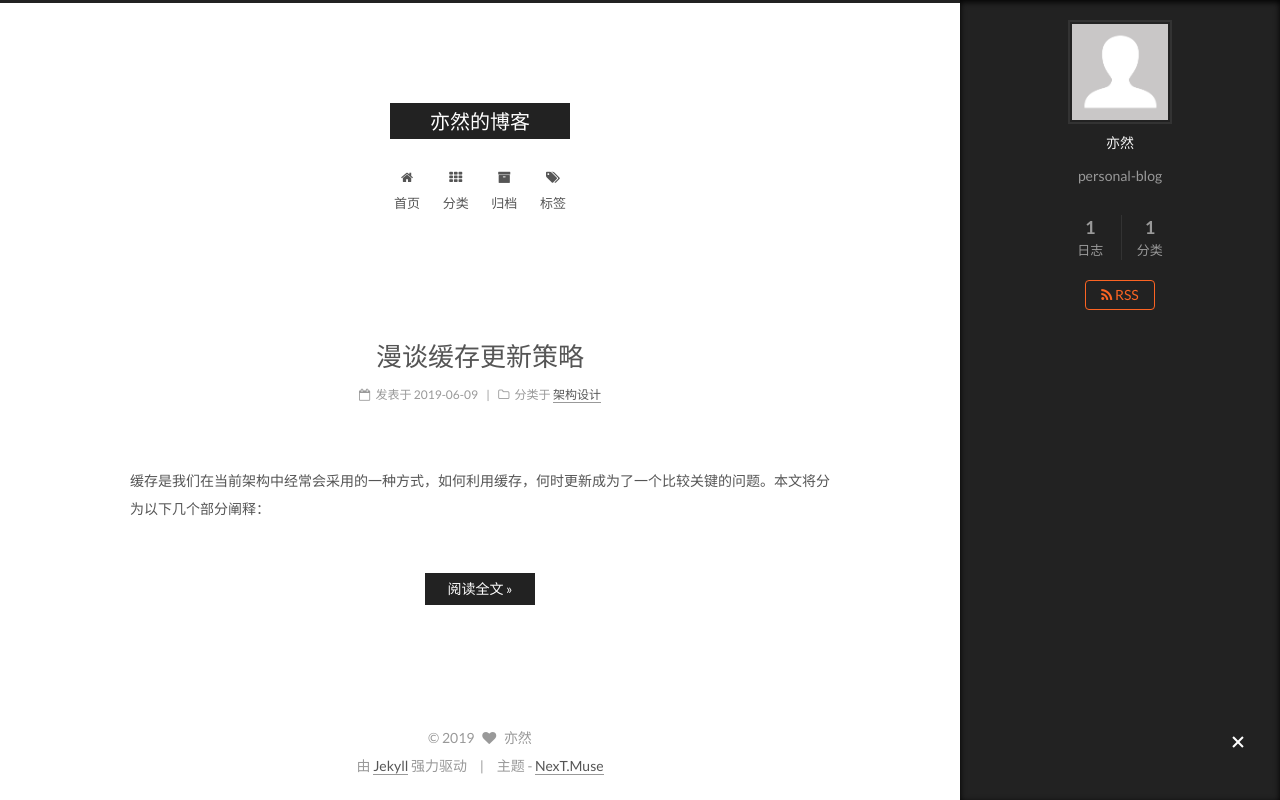
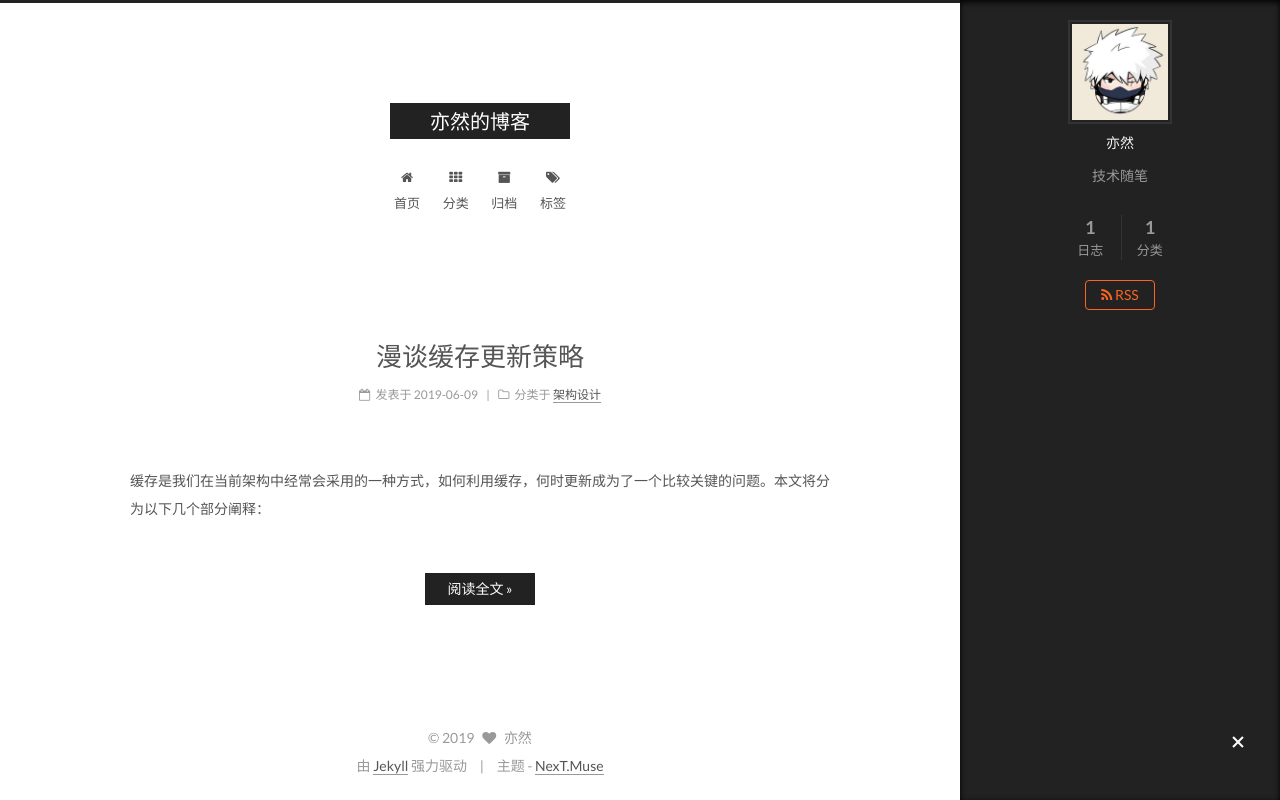
Before and after one commit to Acernus/Acernus.github.io, a plain HTML site: page index.html in a window 1280 px wide. Both pictures are taken after a click on the element 1238 px from the left and 743 px from the top of the page. Drawn offline with Linux system fonts and the light colour scheme.

Commit message:
change avatart

```diff
--- a/assets/css/main.css
+++ b/assets/css/main.css
@@ -558,7 +558,7 @@ pre .k, pre .kd, pre .kn, pre .kp, pre .kr, pre .kt, pre .javascript .function {
 .links-of-author { margin-top: 20px; }
 
 .links-of-author a { display: inline-block; vertical-align: middle; margin-right: 10px; margin-bottom: 10px; border-bottom-color: #555; font-size: 13px; }
-.links-of-author a:before { display: inline-block; vertical-align: middle; margin-right: 3px; content: " "; width: 4px; height: 4px; border-radius: 50%; background: #ccffd6; }
+.links-of-author a:before { display: inline-block; vertical-align: middle; margin-right: 3px; content: " "; width: 4px; height: 4px; border-radius: 50%; background: lime; }
 
 .links-of-blogroll { font-size: 13px; }
 
--- a/atom.xml
+++ b/atom.xml
@@ -1,4 +1,4 @@
-<?xml version="1.0" encoding="utf-8"?><feed xmlns="http://www.w3.org/2005/Atom" ><generator uri="https://jekyllrb.com/" version="3.7.4">Jekyll</generator><link href="http://localhost:4000/atom.xml" rel="self" type="application/atom+xml" /><link href="http://localhost:4000/" rel="alternate" type="text/html" /><updated>2019-06-09T16:41:26+08:00</updated><id>http://localhost:4000/atom.xml</id><title type="html">亦然的博客</title><subtitle>personal-blog</subtitle><author><name>亦然</name></author><entry><title type="html">漫谈缓存更新策略</title><link href="http://localhost:4000/%E6%9E%B6%E6%9E%84%E8%AE%BE%E8%AE%A1/2019/06/09/%E6%BC%AB%E8%B0%88%E7%BC%93%E5%AD%98%E6%9B%B4%E6%96%B0%E7%AD%96%E7%95%A5/" rel="alternate" type="text/html" title="漫谈缓存更新策略" /><published>2019-06-09T00:00:00+08:00</published><updated>2019-06-09T00:00:00+08:00</updated><id>http://localhost:4000/%E6%9E%B6%E6%9E%84%E8%AE%BE%E8%AE%A1/2019/06/09/%E6%BC%AB%E8%B0%88%E7%BC%93%E5%AD%98%E6%9B%B4%E6%96%B0%E7%AD%96%E7%95%A5</id><content type="html" xml:base="http://localhost:4000/%E6%9E%B6%E6%9E%84%E8%AE%BE%E8%AE%A1/2019/06/09/%E6%BC%AB%E8%B0%88%E7%BC%93%E5%AD%98%E6%9B%B4%E6%96%B0%E7%AD%96%E7%95%A5/">&lt;p&gt;缓存是我们在当前架构中经常会采用的一种方式，如何利用缓存，何时更新成为了一个比较关键的问题。本文将分为以下几个部分阐释：&lt;/p&gt;
+<?xml version="1.0" encoding="utf-8"?><feed xmlns="http://www.w3.org/2005/Atom" ><generator uri="https://jekyllrb.com/" version="3.7.4">Jekyll</generator><link href="http://localhost:4000/atom.xml" rel="self" type="application/atom+xml" /><link href="http://localhost:4000/" rel="alternate" type="text/html" /><updated>2019-06-09T16:57:35+08:00</updated><id>http://localhost:4000/atom.xml</id><title type="html">亦然的博客</title><subtitle>技术随笔</subtitle><author><name>亦然</name></author><entry><title type="html">漫谈缓存更新策略</title><link href="http://localhost:4000/%E6%9E%B6%E6%9E%84%E8%AE%BE%E8%AE%A1/2019/06/09/%E6%BC%AB%E8%B0%88%E7%BC%93%E5%AD%98%E6%9B%B4%E6%96%B0%E7%AD%96%E7%95%A5/" rel="alternate" type="text/html" title="漫谈缓存更新策略" /><published>2019-06-09T00:00:00+08:00</published><updated>2019-06-09T00:00:00+08:00</updated><id>http://localhost:4000/%E6%9E%B6%E6%9E%84%E8%AE%BE%E8%AE%A1/2019/06/09/%E6%BC%AB%E8%B0%88%E7%BC%93%E5%AD%98%E6%9B%B4%E6%96%B0%E7%AD%96%E7%95%A5</id><content type="html" xml:base="http://localhost:4000/%E6%9E%B6%E6%9E%84%E8%AE%BE%E8%AE%A1/2019/06/09/%E6%BC%AB%E8%B0%88%E7%BC%93%E5%AD%98%E6%9B%B4%E6%96%B0%E7%AD%96%E7%95%A5/">&lt;p&gt;缓存是我们在当前架构中经常会采用的一种方式，如何利用缓存，何时更新成为了一个比较关键的问题。本文将分为以下几个部分阐释：&lt;/p&gt;
 
 &lt;ul&gt;
   &lt;li&gt;为什么要使用缓存&lt;/li&gt;
--- a/index.html
+++ b/index.html
@@ -111,17 +111,17 @@
 
 
 
-<meta name="description" content="personal-blog">
+<meta name="description" content="技术随笔">
 <meta name="keywords" content="Jekyll, NexT">
 <meta property="og:type" content="website">
 <meta property="og:title" content="亦然的博客">
 <meta property="og:url" content="http://localhost:4000/">
 <meta property="og:site_name" content="亦然的博客">
-<meta property="og:description" content="personal-blog">
+<meta property="og:description" content="技术随笔">
 <meta property="og:locale" content="zh-Hans">
 <meta name="twitter:card" content="summary">
 <meta name="twitter:title" content="亦然的博客">
-<meta name="twitter:description" content="personal-blog">
+<meta name="twitter:description" content="技术随笔">
 
 
 <script type="text/javascript" id="hexo.configurations">
@@ -310,7 +310,7 @@
     <span hidden itemprop="author" itemscope itemtype="http://schema.org/Person">
       <meta itemprop="name" content="亦然">
       <meta itemprop="description" content="">
-      <meta itemprop="image" content="assets/images/avatar.gif">
+      <meta itemprop="image" content="/assets/images/avatar.jpeg">
     </span>
 
     <span hidden itemprop="publisher" itemscope itemtype="http://schema.org/Organization">
@@ -498,11 +498,11 @@
       <section class="site-overview sidebar-panel sidebar-panel-active">
         <div class="site-author motion-element" itemprop="author" itemscope itemtype="http://schema.org/Person">
           <img class="site-author-image" itemprop="image"
-               src="/assets/images/avatar.gif"
+               src="/assets/images/avatar.jpeg"
                alt="亦然" />
           <p class="site-author-name" itemprop="name">亦然</p>
 
-              <p class="site-description motion-element" itemprop="description">personal-blog</p>
+              <p class="site-description motion-element" itemprop="description">技术随笔</p>
 
         </div>
         <nav class="site-state motion-element">
```
Also changed, not shown: README.en/index.html (+2 -2 lines), about/index.html (+2 -2 lines), archives/index.html (+5 -5 lines), assets/lib/fastclick/index.html (+2 -2 lines), assets/lib/jquery_lazyload/index.html (+2 -2 lines), categories/index.html (+5 -5 lines), category/index.html (+5 -5 lines), tag/index.html (+5 -5 lines), tags/index.html (+5 -5 lines), 架构设计/2019/06/09/漫谈缓存更新策略/index.html (+3 -3 lines), assets/images/avatar.jpeg (added).
